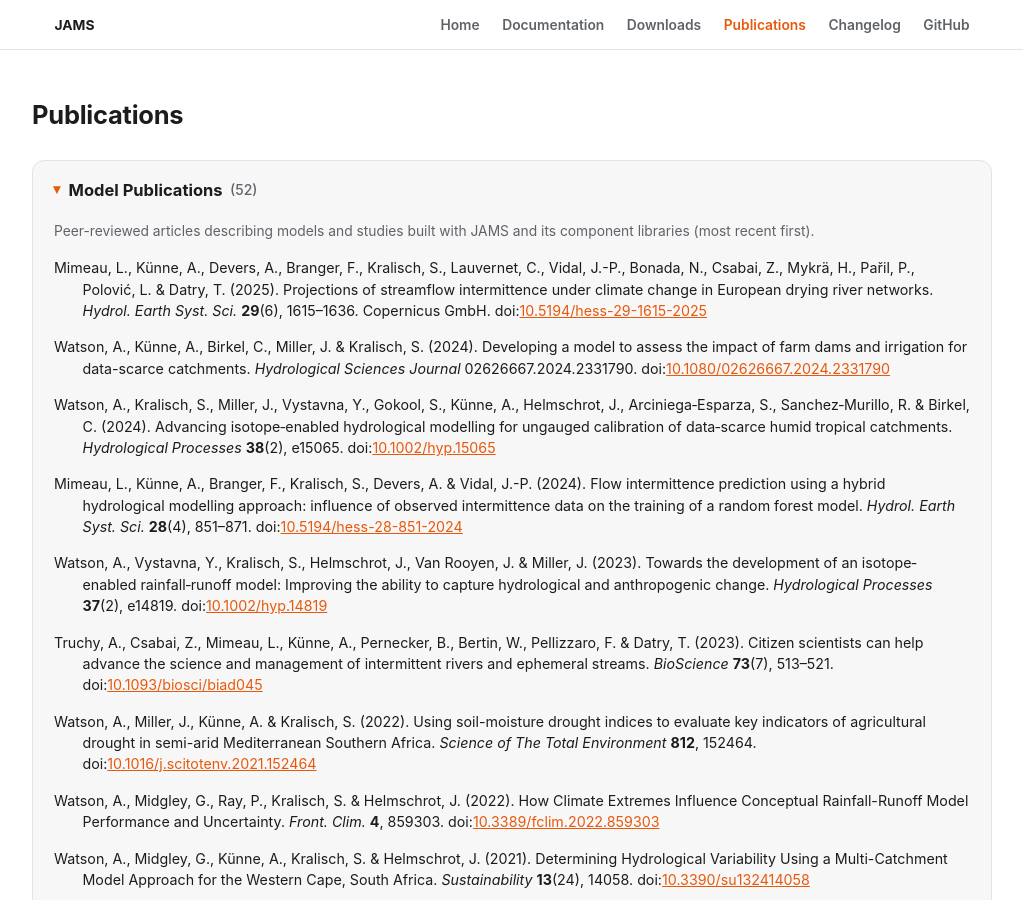
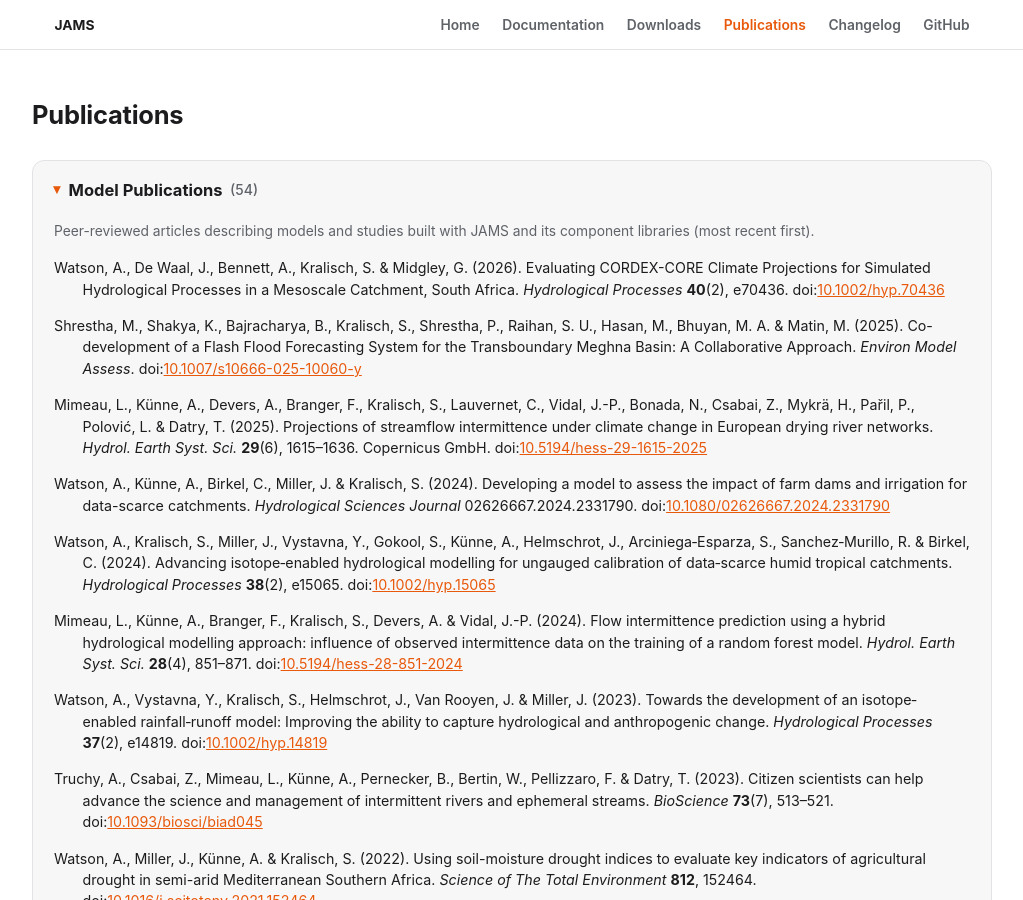
Before and after one commit to jamsframework/jamsframework.github.io, a Jekyll site: the page built from publications/index.md, in a window 1280 px wide and 900 px high. Shown: the whole window, without its empty margins (128-1151 px from the left). Built offline with Jekyll 4.4.1, drawn with Linux system fonts in a browser that asks for light colours.

Commit message:
Add two recent publications to the publications list
Watson et al. (2026) and Shrestha et al. (2025), sourced from a Zotero
RDF export, added at the top in the existing citation format.

```diff
--- a/publications/index.md
+++ b/publications/index.md
@@ -5,9 +5,11 @@ description: "Publications about and using the JAMS modelling framework."
 ---
 
 <details class="pub-accordion" open>
-  <summary>Model Publications <span class="pub-count">(52)</span></summary>
+  <summary>Model Publications <span class="pub-count">(54)</span></summary>
   <p class="pub-intro">Peer-reviewed articles describing models and studies built with JAMS and its component libraries (most recent first).</p>
   <div class="pub-list">
+    <div class="csl-entry">Watson, A., De Waal, J., Bennett, A., Kralisch, S. &amp; Midgley, G. (2026). Evaluating CORDEX-CORE Climate Projections for Simulated Hydrological Processes in a Mesoscale Catchment, South Africa. <i>Hydrological Processes</i> <b>40</b>(2), e70436. doi:<a href="https://doi.org/10.1002/hyp.70436">10.1002/hyp.70436</a></div>
+    <div class="csl-entry">Shrestha, M., Shakya, K., Bajracharya, B., Kralisch, S., Shrestha, P., Raihan, S. U., Hasan, M., Bhuyan, M. A. &amp; Matin, M. (2025). Co-development of a Flash Flood Forecasting System for the Transboundary Meghna Basin: A Collaborative Approach. <i>Environ Model Assess</i>. doi:<a href="https://doi.org/10.1007/s10666-025-10060-y">10.1007/s10666-025-10060-y</a></div>
     <div class="csl-entry">Mimeau, L., Künne, A., Devers, A., Branger, F., Kralisch, S., Lauvernet, C., Vidal, J.-P., Bonada, N., Csabai, Z., Mykrä, H., Pařil, P., Polović, L. &amp; Datry, T. (2025). Projections of streamflow intermittence under climate change in European drying river networks. <i>Hydrol. Earth Syst. Sci.</i> <b>29</b>(6), 1615–1636. Copernicus GmbH. doi:<a href="https://doi.org/10.5194/hess-29-1615-2025">10.5194/hess-29-1615-2025</a></div>
     <div class="csl-entry">Watson, A., Künne, A., Birkel, C., Miller, J. &amp; Kralisch, S. (2024). Developing a model to assess the impact of farm dams and irrigation for data-scarce catchments. <i>Hydrological Sciences Journal</i> 02626667.2024.2331790. doi:<a href="https://doi.org/10.1080/02626667.2024.2331790">10.1080/02626667.2024.2331790</a></div>
     <div class="csl-entry">Watson, A., Kralisch, S., Miller, J., Vystavna, Y., Gokool, S., Künne, A., Helmschrot, J., Arciniega‐Esparza, S., Sanchez‐Murillo, R. &amp; Birkel, C. (2024). Advancing isotope‐enabled hydrological modelling for ungauged calibration of data‐scarce humid tropical catchments. <i>Hydrological Processes</i> <b>38</b>(2), e15065. doi:<a href="https://doi.org/10.1002/hyp.15065">10.1002/hyp.15065</a></div>
```
